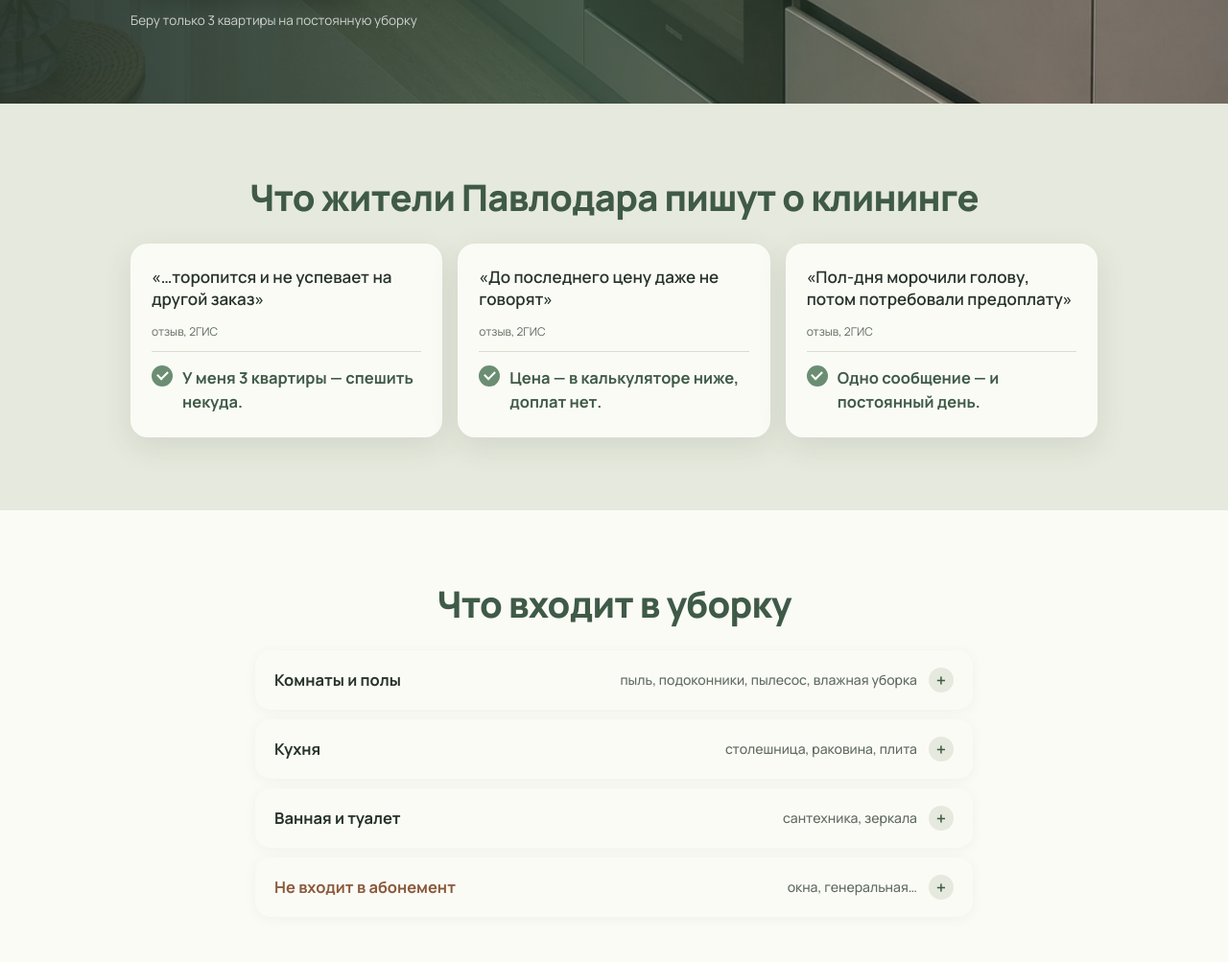
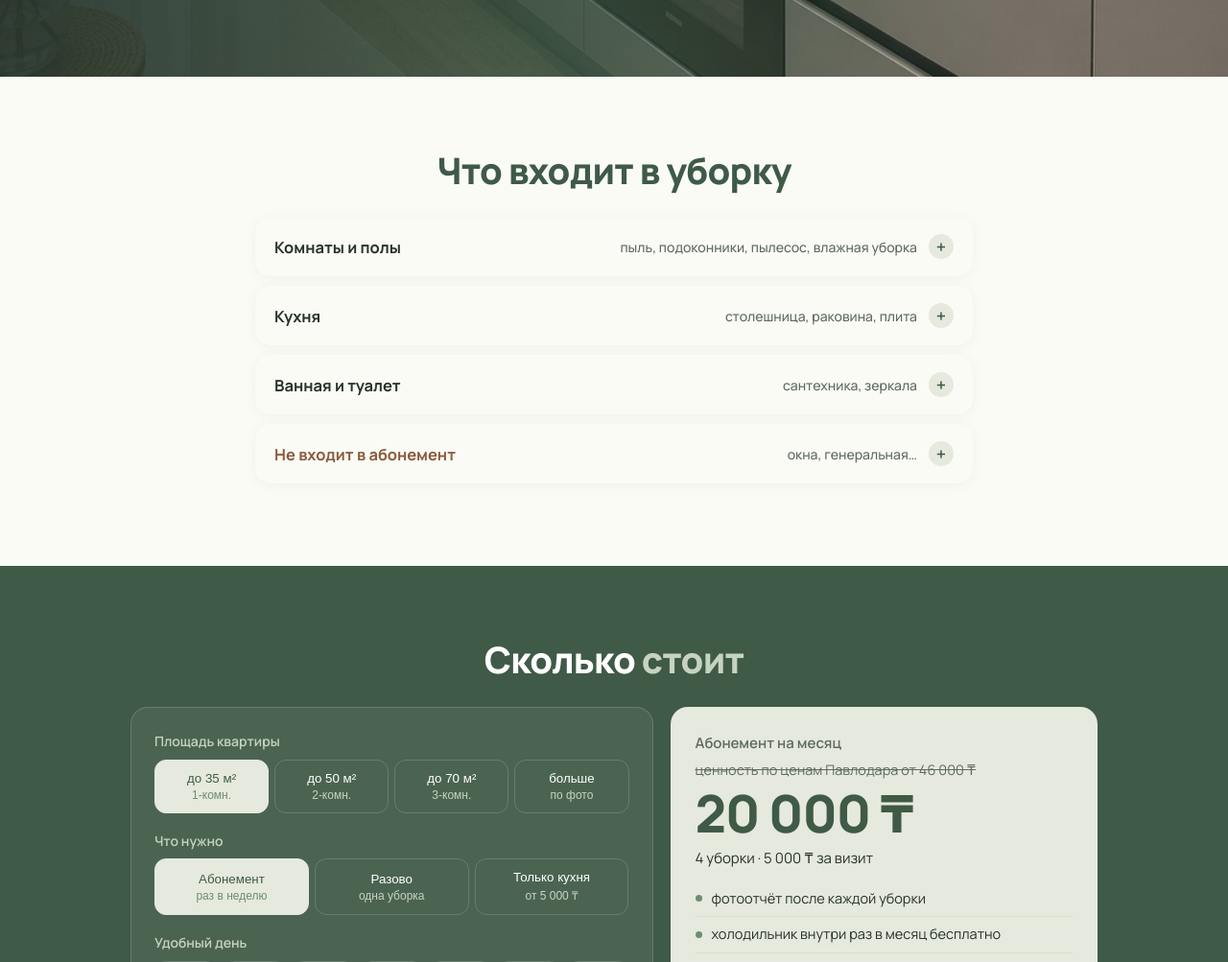
Before and after one commit to dobrydnyi880-wq/ritm-poryadka, a plain HTML site: page index.html in a window 1280 px wide. Shown: the part 709-1712 px from the top of the page at 96% size. Drawn offline with Linux system fonts and the light colour scheme.

Commit message:
Убраны отзывы 2ГИС
Co-Authored-By: Claude Opus 5.5 <noreply@anthropic.com>

```diff
--- a/index.html
+++ b/index.html
@@ -274,7 +274,6 @@
   <section class="hero">
     <div class="wrap">
       <div class="hero-in">
-        <blockquote class="quote-hook">«Заказываю еженедельную уборку… это так удобно!»<cite class="src">— из отзыва о клининге в Павлодаре, 2ГИС</cite></blockquote>
         <h1>Уборка раз в неделю — без спешки, мороки и сюрпризов в цене</h1>
         <ul>
           <li>Абонемент от 20 000 ₸ в месяц — 4 уборки</li>
@@ -286,18 +285,6 @@
       </div>
     </div>
     <span class="hero-tag todo">❓ фото героя: img/hero.jpg</span>
-  </section>
-
-  <!-- 2. БОЛИ -->
-  <section id="pain">
-    <div class="wrap">
-      <h2>Что жители Павлодара пишут о клининге</h2>
-      <div class="pains">
-        <div class="pain"><q>…торопится и не успевает на другой заказ</q><cite class="src">отзыв, 2ГИС</cite><p><i class="chk"></i>У меня 3 квартиры — спешить некуда.</p></div>
-        <div class="pain"><q>До последнего цену даже не говорят</q><cite class="src">отзыв, 2ГИС</cite><p><i class="chk"></i>Цена — в калькуляторе ниже, доплат нет.</p></div>
-        <div class="pain"><q>Пол-дня морочили голову, потом потребовали предоплату</q><cite class="src">отзыв, 2ГИС</cite><p><i class="chk"></i>Одно сообщение — и постоянный день.</p></div>
-      </div>
-    </div>
   </section>
 
   <!-- 2б. ЧТО ВХОДИТ (до калькулятора: сначала за что платят, потом цена) -->
```
